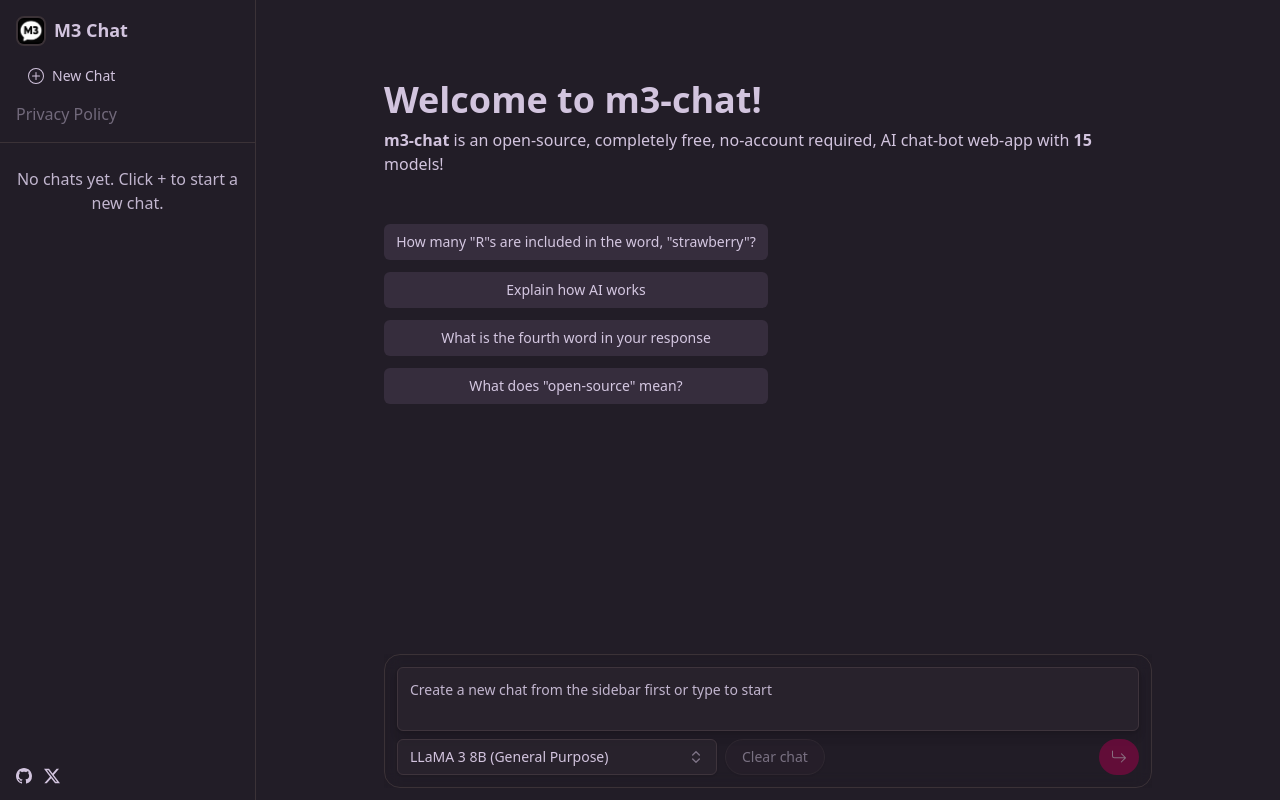
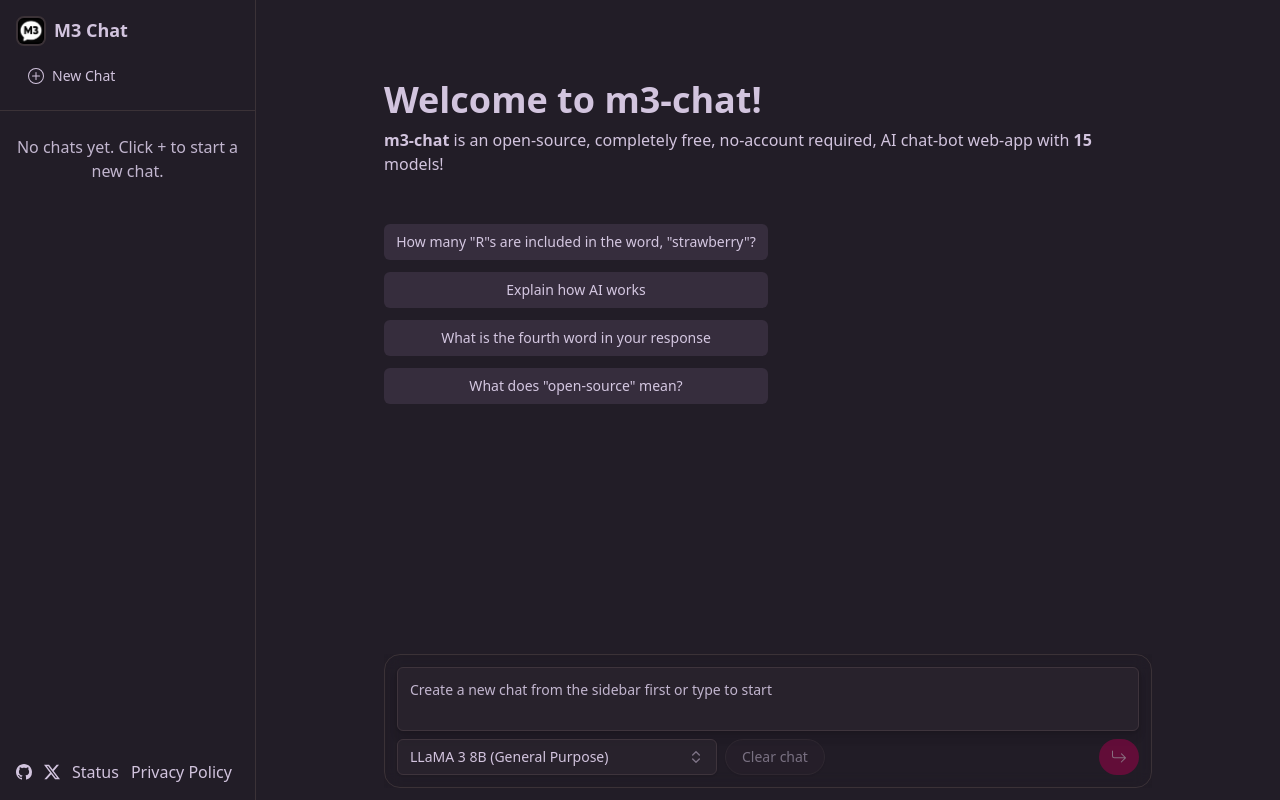
Before and after one commit to m3-chat/frontend, a Next.js app: page / in a window 1280 px wide. Built offline with nearby package versions, Linux system fonts and the light colour scheme; a small style sheet from the web is missing.

Commit message:
refactor(app-sidebar): Move privacy policy link to footer

```diff
--- /dev/null
+++ b/app/status/page.tsx
@@ -0,0 +1,10 @@
+"use client";
+
+import { useEffect } from "react";
+
+export default function Redirect() {
+  useEffect(() => {
+    window.location.href = "https://m3-chat-status.vercel.app";
+  });
+  return <></>;
+}
--- a/components/app-sidebar.tsx
+++ b/components/app-sidebar.tsx
@@ -89,12 +89,6 @@
             <BsPlusCircle size={7} />
             New Chat
           </Button>
-          <Link
-            href={"/privacy"}
-            className="hover:underline text-muted-foreground/50 hover:text-muted-foreground duration-300"
-          >
-            Privacy Policy
-          </Link>
         </div>
       </div>
 
@@ -172,13 +166,19 @@
           })}
         </ul>
       </ScrollArea>
-      <div className="p-4 flex gap-3">
+      <div className="p-4 flex gap-3 items-center">
         <Link href={"https://github.com/m3-chat/"}>
           <BsGithub />
         </Link>
         <Link href={"https://x.com/m3chat/"}>
           <BsTwitterX />
         </Link>
+        <Link href={"/status"} className="hover:text-muted-foreground/80">
+          Status
+        </Link>
+        <Link href={"/privacy"} className="hover:text-muted-foreground/80">
+          Privacy Policy
+        </Link>
       </div>
     </aside>
   );
```
